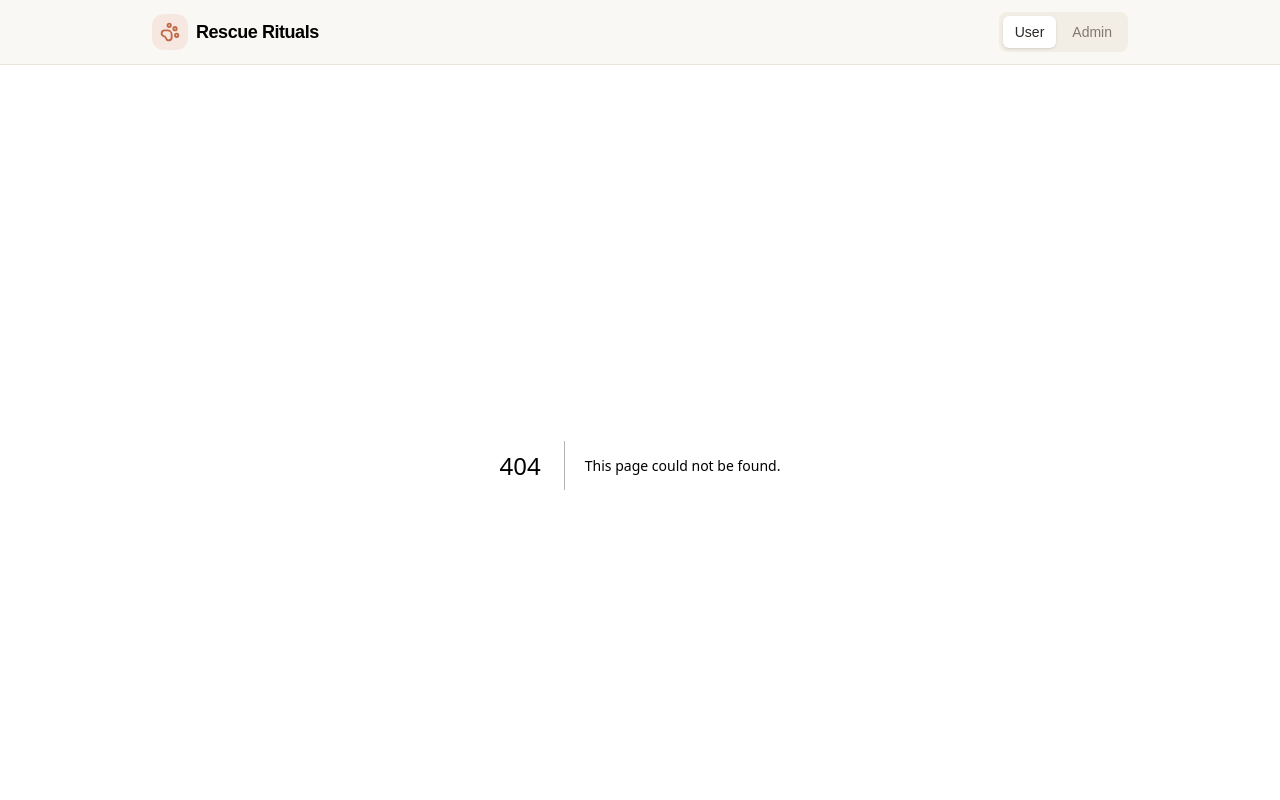
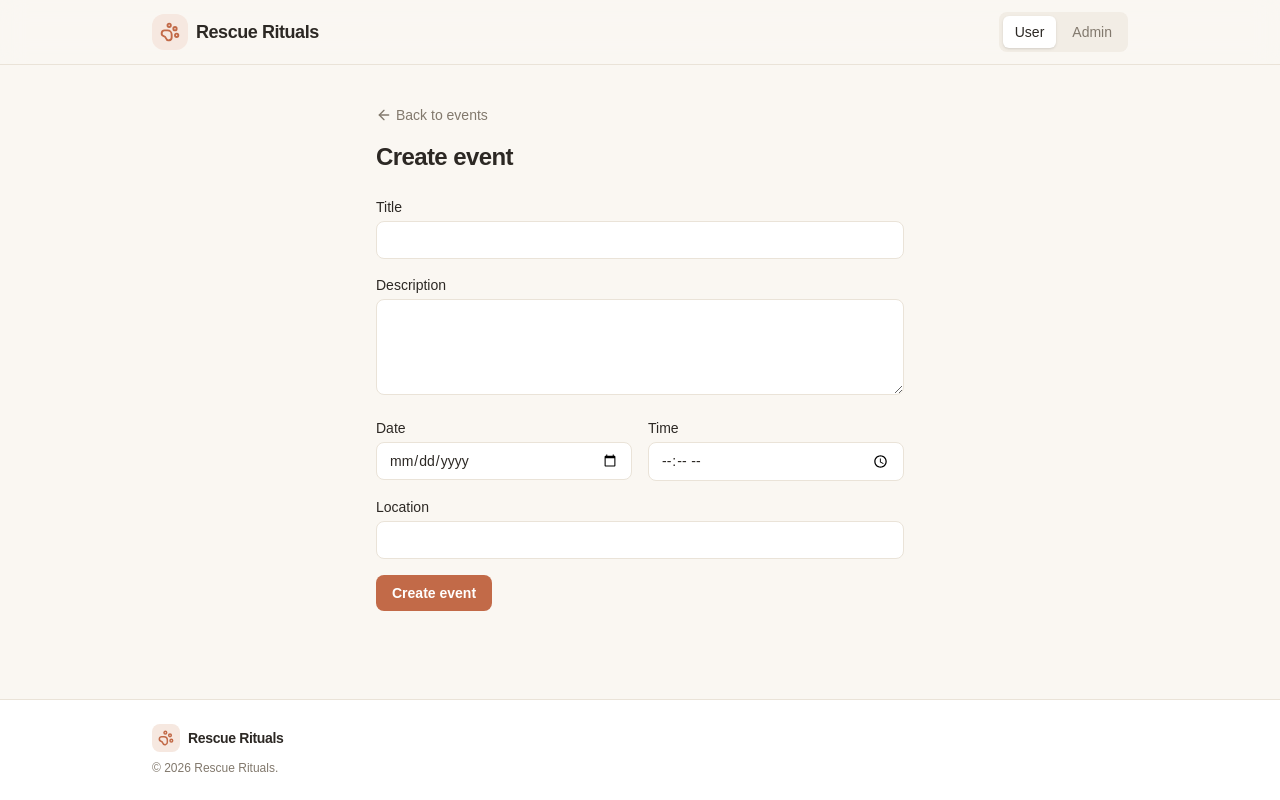
Before and after one commit to srivastava-jyoti/rescue-rituals, a Next.js app: page /events/new in a window 1280 px wide. Before the commit this address had no page. Shown: the top 800 px of the page. Built offline with nearby package versions, Linux system fonts and the light colour scheme.

Commit message:
worked on creation flow

```diff
--- /dev/null
+++ b/app/events/new/page.tsx
@@ -0,0 +1,129 @@
+"use client";
+
+import { useState } from "react";
+import { useRouter } from "next/navigation";
+import Link from "next/link";
+import { ArrowLeft } from "lucide-react";
+
+type EventForm = {
+  title: string;
+  description: string;
+  date: string;
+  time: string;
+  location: string;
+};
+
+const empty: EventForm = { title: "", description: "", date: "", time: "", location: "" };
+
+export default function NewEventPage() {
+  const router = useRouter();
+  const [form, setForm] = useState<EventForm>(empty);
+  const [errors, setErrors] = useState<Partial<EventForm>>({});
+  const [serverError, setServerError] = useState("");
+  const [submitting, setSubmitting] = useState(false);
+
+  function validate(): boolean {
+    const next: Partial<EventForm> = {};
+    if (!form.title.trim()) next.title = "Title is required.";
+    if (!form.description.trim()) next.description = "Description is required.";
+    if (!form.date) next.date = "Date is required.";
+    if (!form.time) next.time = "Time is required.";
+    if (!form.location.trim()) next.location = "Location is required.";
+    setErrors(next);
+    return Object.keys(next).length === 0;
+  }
+
+  async function handleSubmit(e: React.FormEvent) {
+    e.preventDefault();
+    setServerError("");
+    if (!validate()) return;
+
+    setSubmitting(true);
+    try {
+      const res = await fetch("/api/events", {
+        method: "POST",
+        headers: { "Content-Type": "application/json" },
+        body: JSON.stringify(form),
+      });
+
+      if (!res.ok) {
+        const data = await res.json();
+        setServerError(data.error ?? "Something went wrong.");
+        return;
+      }
+
+      router.push("/events?role=admin");
+      router.refresh();
+    } catch {
+      setServerError("Network error. Please try again.");
+    } finally {
+      setSubmitting(false);
+    }
+  }
+
+  function update(field: keyof EventForm, value: string) {
+    setForm((f) => ({ ...f, [field]: value }));
+  }
+
+  const inputClass =
+    "w-full rounded-lg border border-border bg-card px-3 py-2 text-sm outline-none focus:border-accent";
+
+  return (
+    <div className="mx-auto max-w-xl px-4 py-10 sm:px-6">
+      <Link
+        href="/events?role=admin"
+        className="mb-4 inline-flex items-center gap-1 text-sm text-muted-foreground transition-colors hover:text-foreground"
+      >
+        <ArrowLeft className="h-4 w-4" />
+        Back to events
+      </Link>
+
+      <h1 className="text-2xl font-bold tracking-tight">Create event</h1>
+
+      <form onSubmit={handleSubmit} className="mt-6 space-y-4">
+        <div>
+          <label className="mb-1 block text-sm font-medium">Title</label>
+          <input className={inputClass} value={form.title}
+            onChange={(e) => update("title", e.target.value)} />
+          {errors.title && <p className="mt-1 text-sm text-red-600">{errors.title}</p>}
+        </div>
+
+        <div>
+          <label className="mb-1 block text-sm font-medium">Description</label>
+          <textarea className={`${inputClass} min-h-24`} value={form.description}
+            onChange={(e) => update("description", e.target.value)} />
+          {errors.description && <p className="mt-1 text-sm text-red-600">{errors.description}</p>}
+        </div>
+
+        <div className="grid grid-cols-2 gap-4">
+          <div>
+            <label className="mb-1 block text-sm font-medium">Date</label>
+            <input type="date" className={inputClass} value={form.date}
+              onChange={(e) => update("date", e.target.value)} />
+            {errors.date && <p className="mt-1 text-sm text-red-600">{errors.date}</p>}
+          </div>
+          <div>
+            <label className="mb-1 block text-sm font-medium">Time</label>
+            <input type="time" className={inputClass} value={form.time}
+              onChange={(e) => update("time", e.target.value)} />
+            {errors.time && <p className="mt-1 text-sm text-red-600">{errors.time}</p>}
+          </div>
+        </div>
+
+        <div>
+          <label className="mb-1 block text-sm font-medium">Location</label>
+          <input className={inputClass} value={form.location}
+            onChange={(e) => update("location", e.target.value)} />
+          {errors.location && <p className="mt-1 text-sm text-red-600">{errors.location}</p>}
+        </div>
+
+        {serverError && <p className="text-sm text-red-600">{serverError}</p>}
+
+        <button type="submit" disabled={submitting}
+          className="rounded-lg bg-accent px-4 py-2 text-sm font-semibold text-accent-foreground hover:bg-accent-strong disabled:opacity-50">
+          {submitting ? "Creating…" : "Create event"}
+        </button>
+      </form>
+    </div>
+  );
+}
```
